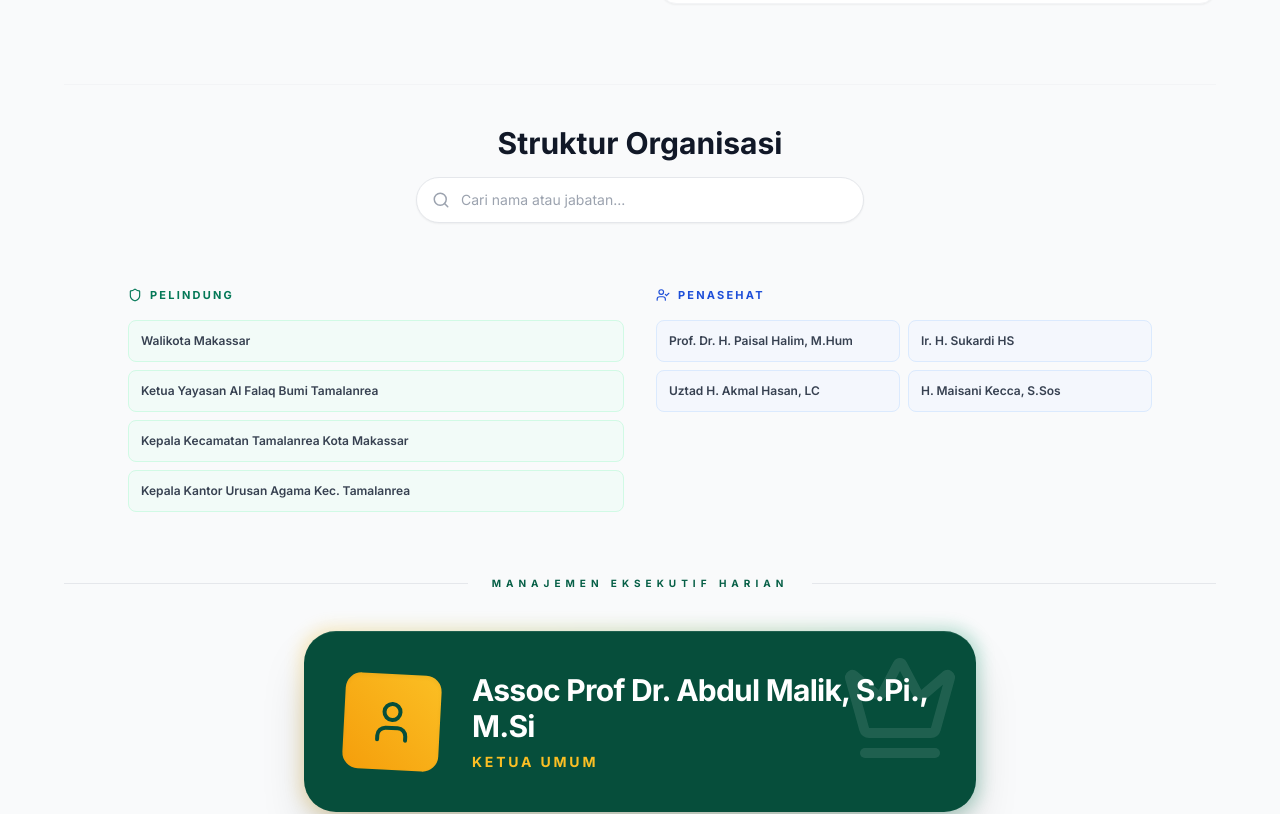
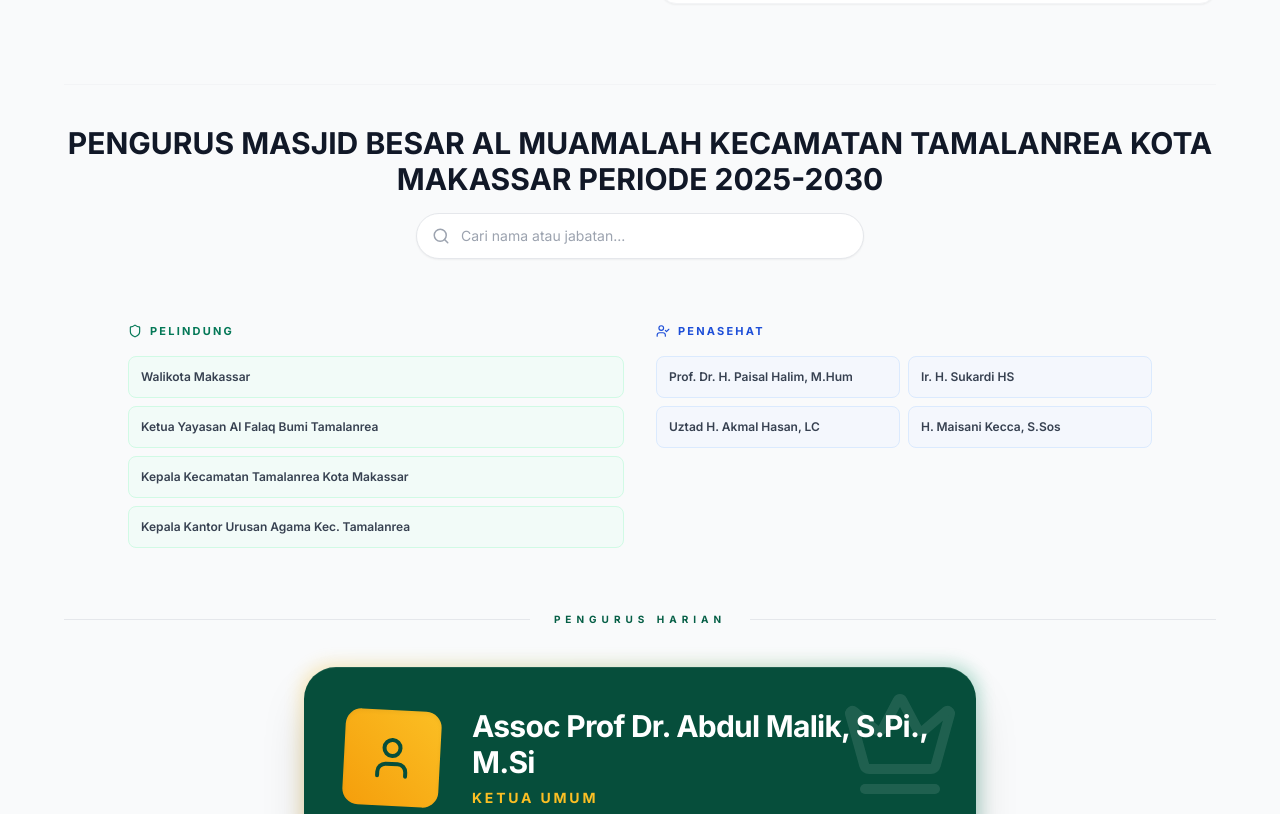
Before and after one commit to syakrisajalah/Web-Masjid, a React (Vite) app: page /#/profile in a window 1280 px wide. Shown: the part 720-1534 px from the top of the page. Built offline with nearby package versions, Linux system fonts and the light colour scheme.

Commit message:
Update header and label for organization structure

```diff
--- a/pages/Profile.tsx
+++ b/pages/Profile.tsx
@@ -165,7 +165,8 @@ export const Profile: React.FC = () => {
         {/* 2. STRUKTUR KEPENGURUSAN */}
         <section className="space-y-16 pt-10 border-t border-gray-100 dark:border-gray-800">
             <div className="text-center space-y-4">
-                <h2 className="text-3xl font-bold text-gray-900 dark:text-white">Struktur Organisasi</h2>
+                <h2 className="text-3xl font-bold text-gray-900 dark:text-white">PENGURUS MASJID BESAR AL MUAMALAH KECAMATAN TAMALANREA KOTA
+MAKASSAR PERIODE 2025-2030</h2>
                 <div className="max-w-md mx-auto relative group">
                     <Search className="absolute left-4 top-1/2 -translate-y-1/2 text-gray-400" size={18} />
                     <input
@@ -213,7 +214,7 @@ export const Profile: React.FC = () => {
                         <div className="w-full border-t border-gray-200 dark:border-gray-700"></div>
                     </div>
                     <div className="relative flex justify-center">
-                        <span className="bg-gray-50 dark:bg-gray-900 px-6 text-[10px] font-black text-emerald-800 dark:text-emerald-400 uppercase tracking-[0.5em]">Manajemen Eksekutif Harian</span>
+                        <span className="bg-gray-50 dark:bg-gray-900 px-6 text-[10px] font-black text-emerald-800 dark:text-emerald-400 uppercase tracking-[0.5em]">Pengurus Harian</span>
                     </div>
                 </div>
 
```
